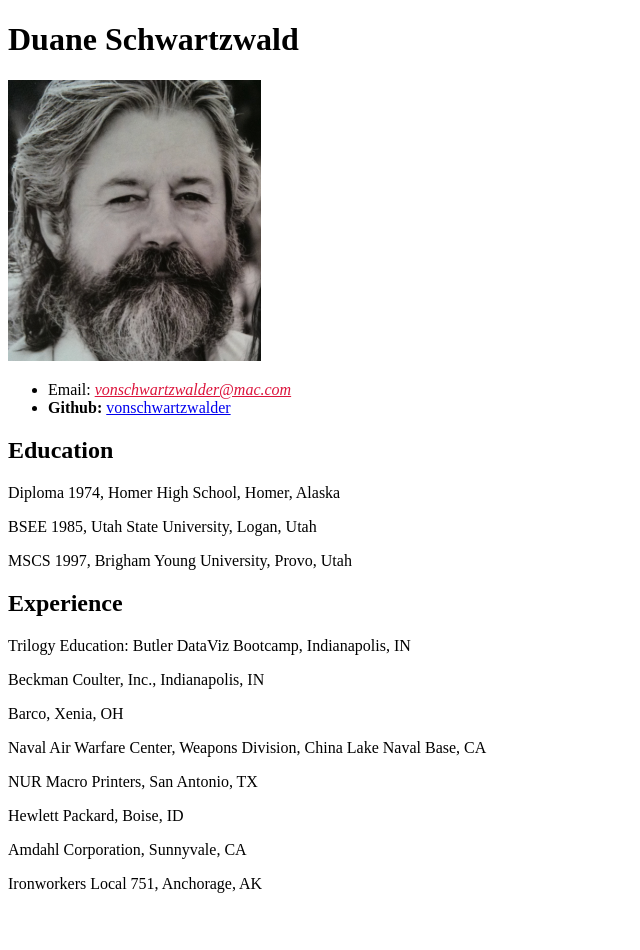
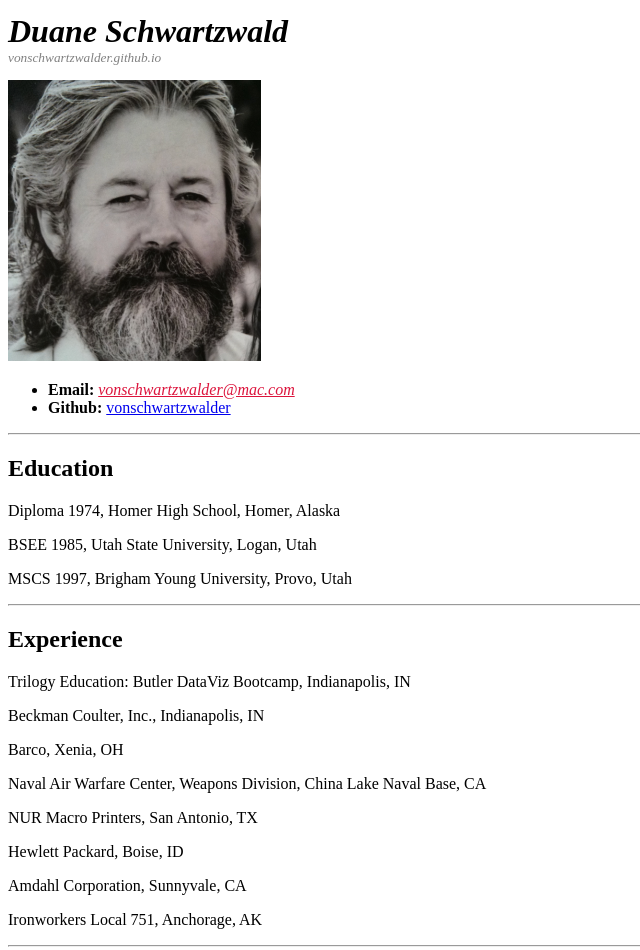
Before and after one commit to vonschwartzwalder/vonschwartzwalder.github.io, a plain HTML site: page resume.html in a window 1280 px wide. Shown: the whole page, without its empty margins (0-640 px from the left). Before the commit the page ends 909 px from the top, so only its background shows below. Drawn offline with Linux system fonts and the light colour scheme.

Commit message:
enhancing appearance

```diff
--- a/resume.html
+++ b/resume.html
@@ -3,19 +3,36 @@
 <head>
   <meta charset="UTF-8">
   <title>Duane Schwartzwald Resume</title>
+  <style>
+    header h1 {
+      font-style: italic;
+      margin-top: 10pt;
+      margin-bottom: 0;
+    }
+    header p {
+      font-size: smaller;
+      font-style: italic;
+      color: grey;
+      margin-top: 0;
+    }
+  </style>
 </head>
 
 <body>
 
-  <h1>Duane Schwartzwald</h1>
+  <header>
+    <h1>Duane Schwartzwald</h1>
+    <p>vonschwartzwalder.github.io</p>
+  </header>
 
-  <section>
+  <nav>
     <img src="portrait.png" alt="Duane Schwartzwald" width="20%">
     <ul>
-      <li><strong></strong>Email:</strong> <a style="color: crimson; font-style: italic;" href="#">vonschwartzwalder@mac.com</a></li>
+      <li><strong>Email:</strong> <a style="color: crimson; font-style: italic;" href="#">vonschwartzwalder@mac.com</a></li>
       <li><strong>Github:</strong> <a href="#">vonschwartzwalder</a></li>
     </ul>
-  </section>
+    <hr>
+  </nav>
 
   <section>
     <h2>Education</h2>
@@ -28,6 +45,7 @@
     <p>
       MSCS 1997, Brigham Young University, Provo, Utah
     </p>
+    <hr>
   </section>
 
   <section>
@@ -40,7 +58,9 @@
     <p>Hewlett Packard, Boise, ID</p>
     <p>Amdahl Corporation, Sunnyvale, CA</p>
     <p>Ironworkers Local 751, Anchorage, AK</p>
+    <hr>
   </section>
+
 </body>
 
 </html>
```
